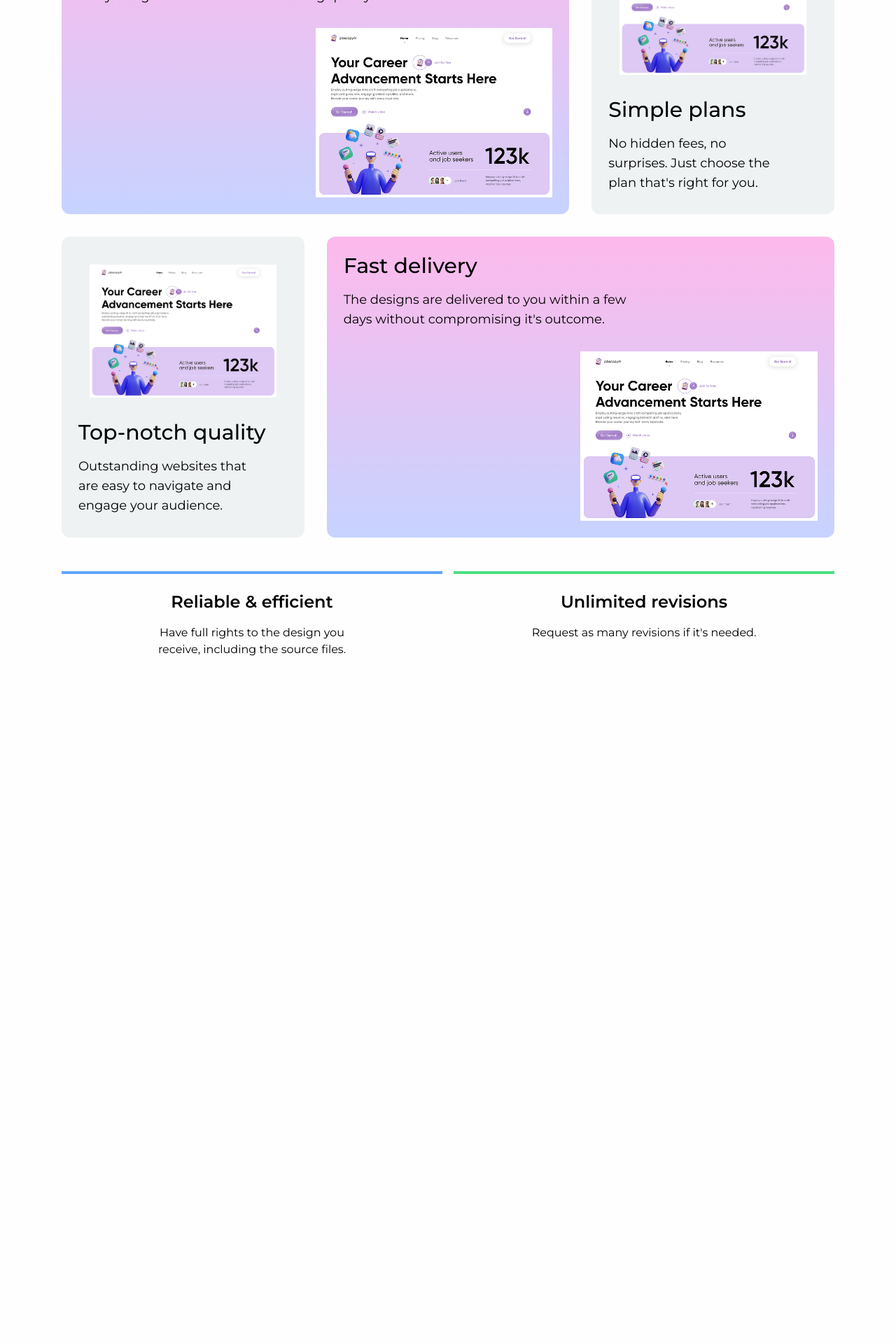
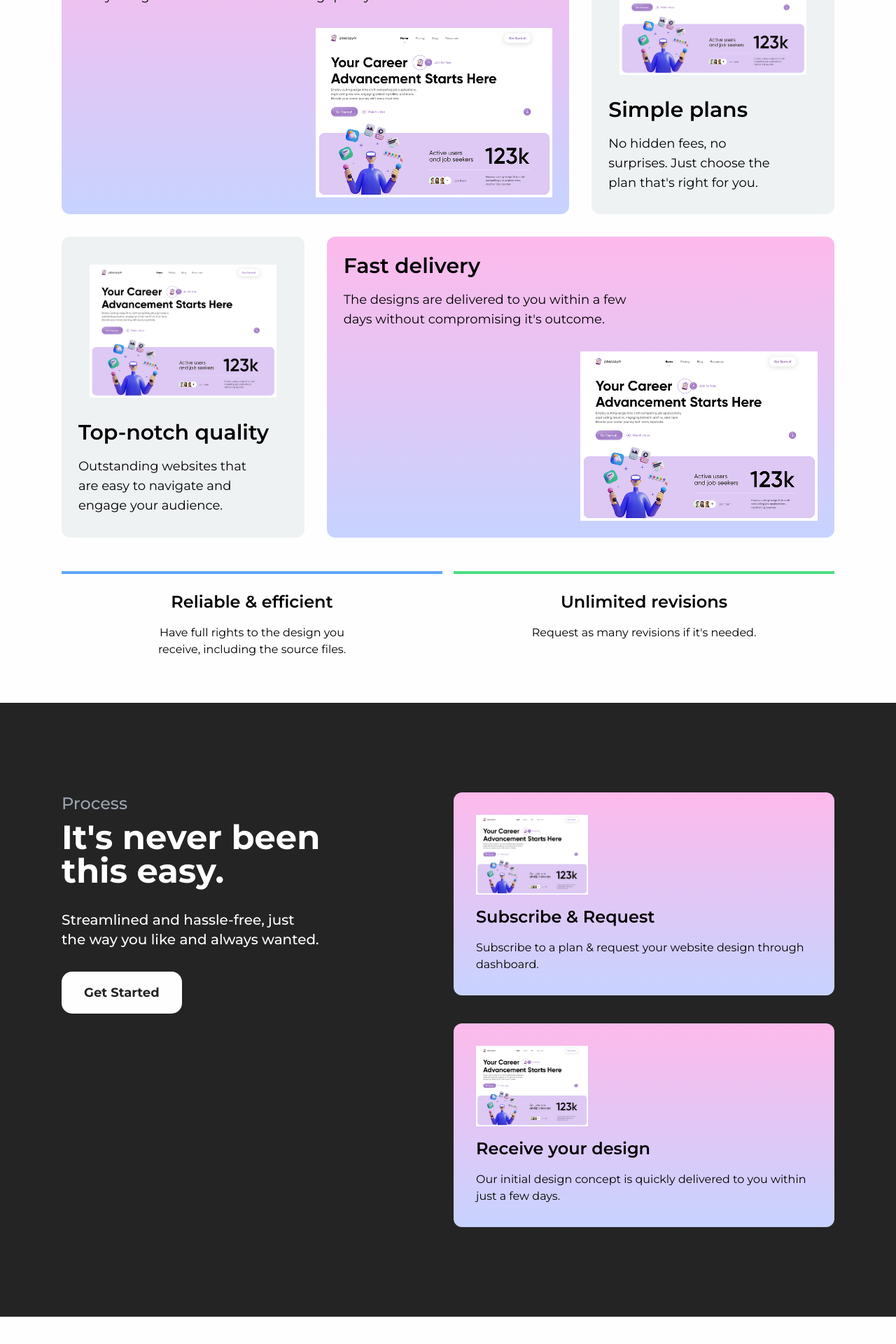
Before and after one commit to erickgcia/demo-app, a React (Vite) app: page / in a window 1280 px wide. Shown: the part 1658-3578 px from the top of the page at 70% size. Before the commit the page ends 2662 px from the top, so only its background shows below. Built offline with nearby package versions, Linux system fonts and the light colour scheme.

Commit message:
add: process section.

```diff
--- a/src/App.jsx
+++ b/src/App.jsx
@@ -123,7 +123,9 @@ const App = () => {
           <article className="grid grid-cols-1 md:grid-cols-2 lg:grid-cols-3 gap-8">
             <section className="md:col-span-1 lg:col-span-2 flex flex-col h-bg w-full rounded-xl p-6 gap-8">
               <div className="flex flex-col gap-4">
-                <strong className="font-medium text-3xl">Uniquely yours</strong>
+                <strong className="font-semibold text-3xl">
+                  Uniquely yours
+                </strong>
                 <p className="text-lg text-balance">
                   Every website is built from scratch bringing every design come
                   to life with amazing quality.
@@ -138,7 +140,7 @@ const App = () => {
                 <div className="p-4">
                   <img className="w-full" src={landingMockup} alt="random" />
                 </div>
-                <strong className="font-medium text-3xl">Simple plans</strong>
+                <strong className="font-semibold text-3xl">Simple plans</strong>
                 <p className="text-lg text-balance">
                   No hidden fees, no surprises. Just choose the plan that&apos;s
                   right for you.
@@ -150,7 +152,7 @@ const App = () => {
                 <div className="p-4">
                   <img className="w-full" src={landingMockup} alt="random" />
                 </div>
-                <strong className="font-medium text-3xl">
+                <strong className="font-semibold text-3xl">
                   Top-notch quality
                 </strong>
                 <p className="text-lg text-balance">
@@ -161,7 +163,9 @@ const App = () => {
             </section>
             <section className="md:col-span-1 lg:col-span-2 flex flex-col h-bg w-full rounded-xl p-6 gap-8">
               <div className="flex flex-col gap-4">
-                <strong className="font-medium text-3xl">Fast delivery</strong>
+                <strong className="font-semibold text-3xl">
+                  Fast delivery
+                </strong>
                 <p className="text-lg text-balance">
                   The designs are delivered to you within a few days without
                   compromising it&apos;s outcome.
@@ -192,6 +196,52 @@ const App = () => {
             </div>
           </section>
         </article>
+        <article className="bg-[#242424] py-20">
+          <article className="container-size grid grid-cols-1 md:grid-cols-2 gap-16 md:gap-4">
+            <section className="col-span-1 flex flex-col gap-8">
+              <div className="flex flex-col gap-2">
+                <span className="text-gray-400 font-medium text-2xl">
+                  Process
+                </span>
+                <h5 className="text-5xl font-bold text-white text-balance">
+                  It&apos;s never been this easy.
+                </h5>
+              </div>
+              <div className="flex flex-col gap-8">
+                <p className="font-medium text-balance text-xl text-white">
+                  Streamlined and hassle-free, just the way you like and always
+                  wanted.
+                </p>
+                <button className="btn bg-[#fefefe] text-[#242424] text-lg font-bold w-fit">
+                  Get Started
+                </button>
+              </div>
+            </section>
+            <section className="col-span-1 flex flex-col gap-4">
+              <div className="flex flex-col justify-center gap-4 h-bg rounded-xl p-8 mb-6">
+                <img className="w-1/3" src={landingMockup} alt="random" />
+                <strong className="text-2xl font-semibold">
+                  Subscribe & Request
+                </strong>
+                <p className="text-md">
+                  Subscribe to a plan & request your website design through
+                  dashboard.
+                </p>
+              </div>
+              <div className="flex flex-col justify-center gap-4 h-fit h-bg rounded-xl p-8">
+                <img className="w-1/3" src={landingMockup} alt="random" />
+                <strong className="text-2xl font-semibold">
+                  Receive your design
+                </strong>
+                <p className="text-md">
+                  Our initial design concept is quickly delivered to you within
+                  just a few days.
+                </p>
+              </div>
+            </section>
+          </article>
+        </article>
+        <article className="h-[1000px]"></article>
       </main>
     </>
   )
--- a/src/index.css
+++ b/src/index.css
@@ -52,9 +52,9 @@ body {
   border-radius: 15px;
   text-align: center;
   padding: 1rem 2rem;
-  transition: all 200ms ease;
+  transition: all 250ms ease;
   &:hover {
-    box-shadow: 0px 2px 10px 0px #ffffff;
+    box-shadow: 0px 1px 3px 0px #ffffff;
   }
 }
 
@@ -133,3 +133,7 @@ body {
   opacity: 0;
   transform: translateY(100%);
 }
+
+.g-box {
+  height: 500px;
+}
```
